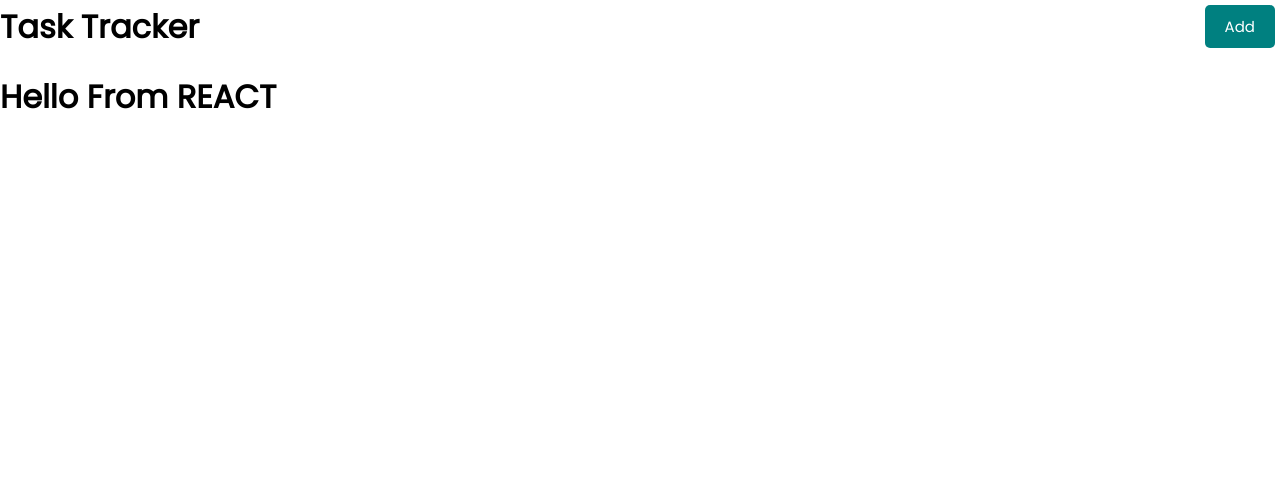
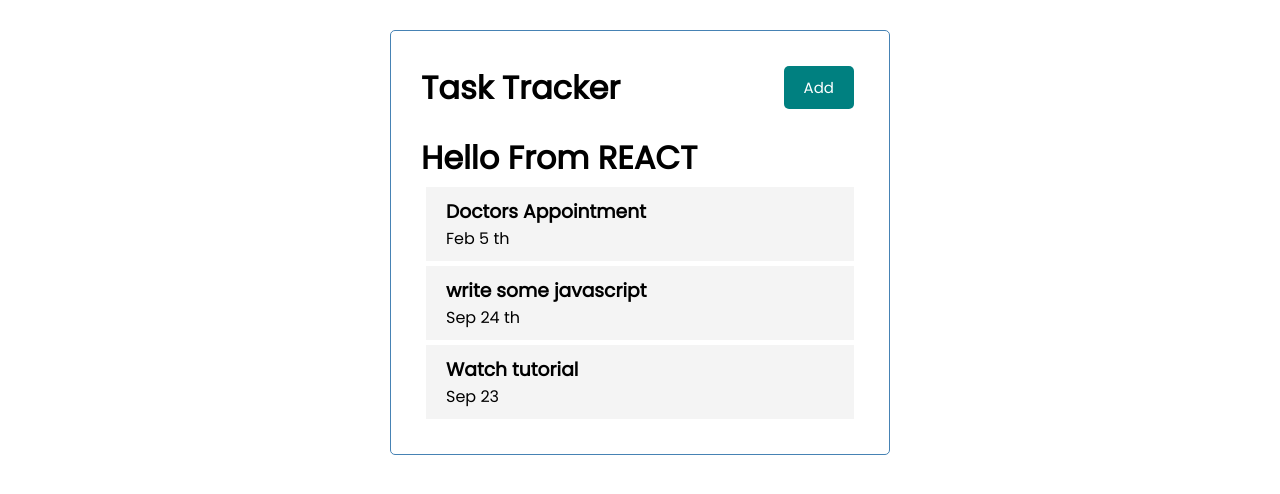
Before and after one commit to Advya/react-app, a React (Create React App) app in the folder react-task-tracker/: page / in a window 1280 px wide. Shown: the top 494 px of the page. Built offline with nearby package versions, Linux system fonts and the light colour scheme.

Commit message:
display task in Task.js component

```diff
--- a/react-task-tracker/src/App.js
+++ b/react-task-tracker/src/App.js
@@ -1,10 +1,33 @@
+import { useState } from 'react'
 import Header from './components/Header'
+import Tasks from './components/Tasks'
 
 function App() {
+  const [tasks, setTasks] = useState([
+    {
+      id: 1,
+      text: 'Doctors Appointment',
+      day: 'Feb 5 th',
+      reminder: true,
+    },
+    {
+      id: 2,
+      text: 'write some javascript',
+      day: 'Sep 24 th',
+      reminder: true,
+    },
+    {
+      id: 3,
+      text: 'Watch tutorial',
+      day: 'Sep 23',
+      reminder: false,
+    }
+  ])
   return (
-    <div className="App">
+    <div className="container">
       <Header />
       <h1>Hello From REACT</h1>
+      <Tasks tasks={tasks}/>
     </div>
   );
 }
--- /dev/null
+++ b/react-task-tracker/src/components/Task.js
@@ -0,0 +1,14 @@
+import {FATimes} from 'react-icons/fa'
+
+const Task = ({ task }) => {
+    return (
+        <div className="task">
+            <h3>{task.text}</h3>
+            <p>{task.day}</p>
+        </div>
+    )
+}
+
+
+
+export default Task
--- a/react-task-tracker/src/components/Tasks.js
+++ b/react-task-tracker/src/components/Tasks.js
@@ -1,9 +1,14 @@
+import Task from "./Task"
 
-const Tasks = () => {
+const Tasks = ({ tasks }) => {
+
+
     return (
-        <div>
-
-        </div>
+        <>
+            {tasks.map((task)=>(
+                <Task key={task.id} task={task} />
+            ))}
+        </>
     )
 }
 
```
